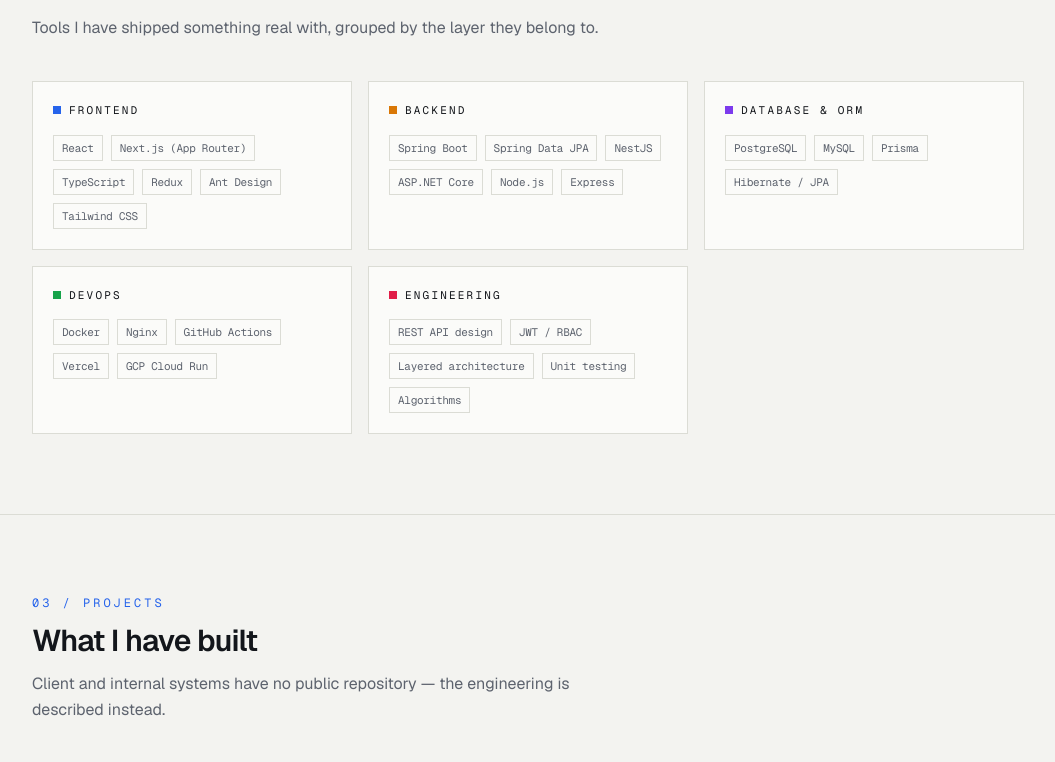
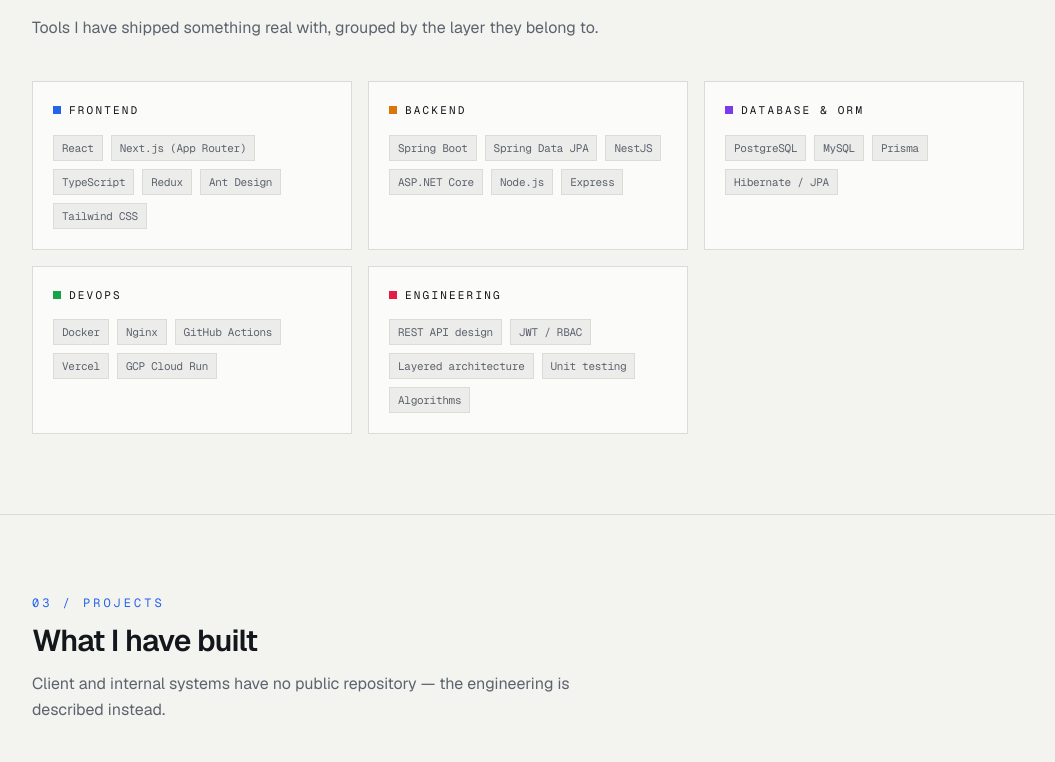
Before and after one commit to TranDinhVo/Portfolio, a Next.js app: page / in a window 1280 px wide. Shown: the part 1380-2142 px from the top of the page, without its empty margins (112-1167 px from the left). Built offline with nearby package versions, Linux system fonts and the light colour scheme; no server answers.

Commit message:
refactor(ui): seat Badge on a surface tint

```diff
--- a/src/components/ui/Badge.tsx
+++ b/src/components/ui/Badge.tsx
@@ -13,7 +13,7 @@
   return (
     <span
       className={cn(
-        "inline-flex items-center border border-line px-2 py-0.5 font-mono text-[11px] leading-5 tracking-tight text-muted",
+        "inline-flex items-center border border-line bg-surface-2 px-2 py-1 font-mono text-[11px] leading-4 tracking-tight text-muted transition-colors",
         className,
       )}
       style={accent ? { borderColor: accent, color: accent } : undefined}
```
